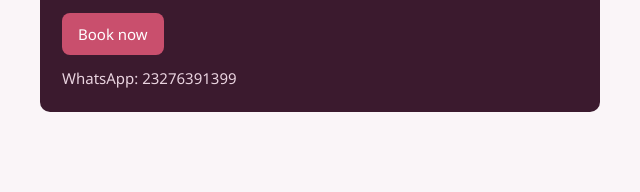
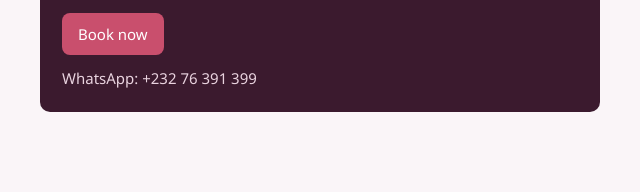
Before and after one commit to Morlai/Glow-Beauty-Studio-Freetown, a plain HTML site: page index.html in a window 1280 px wide. Shown: the part 3695-3887 px from the top of the page, 320-960 px from the left. Drawn offline with Linux system fonts and the light colour scheme.

Commit message:
Update index.html

```diff
--- a/index.html
+++ b/index.html
@@ -408,7 +408,7 @@ function renderSite(){
  $("pubSvc").innerHTML=S.services.map((x,i)=>`<div class="svc"><img src="${esc(svcImg(x))}" alt="${esc(x.n)}" loading="lazy" onerror="this.onerror=null;this.src='images/service-default.jpg'"><div class="sb"><b>${esc(x.n)}</b><span class="pr">${le(x.p)}</span><span class="dis">${le(x.p*.85)} with the December offer</span><a class="btn sm" href="#book" data-svc="${i}">Book now</a></div></div>`).join("");
  const dl=Math.ceil((new Date("2026-11-30")-new Date(todayISO))/864e5);
  $("pubDays").textContent=dl>0?dl+" days left to book":"Offer closed";
- $("footWa").textContent=waOK()?"WhatsApp: "+S.wa:"Message us on WhatsApp to book";
+ $("footWa").textContent=waOK()?"WhatsApp: "+(G.waShow||"+"+digits()):"Message us on WhatsApp to book";
  $("postSvc").innerHTML=S.services.slice(0,4).map(x=>`<li>${esc(x.n)} – ${le(x.p)}</li>`).join("");
  $("postWa").textContent=$("footWa").textContent; // same number as the footer
 }
```
